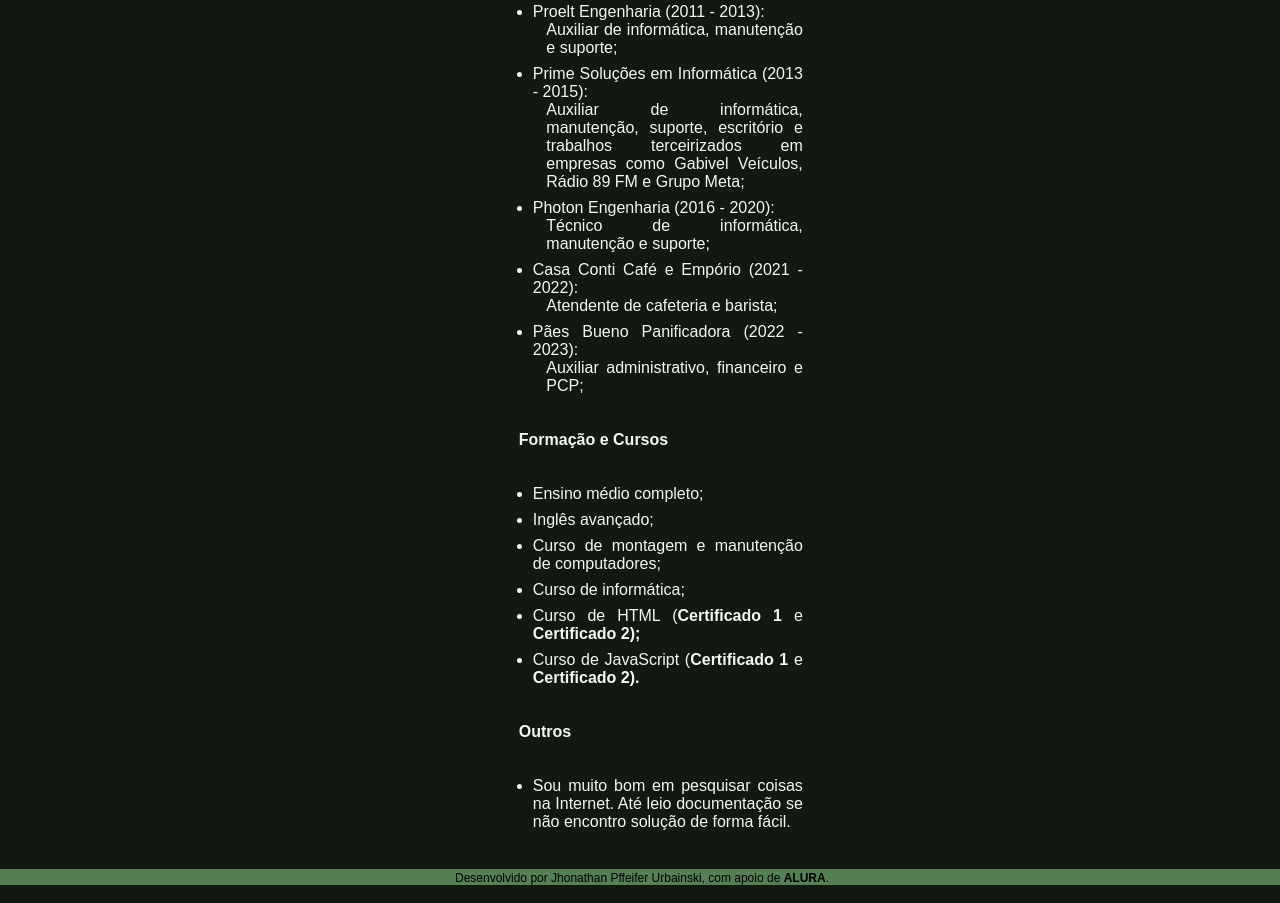
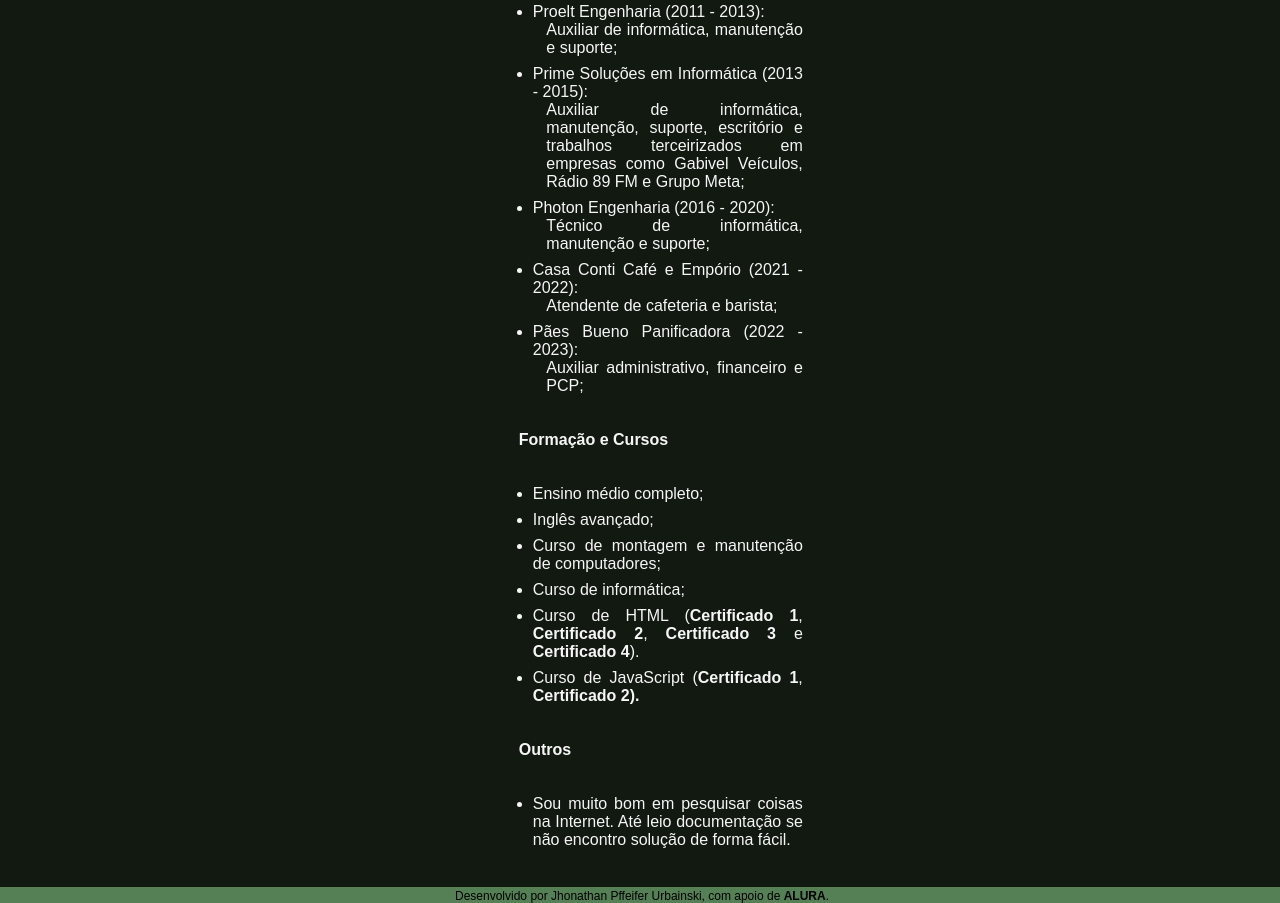
Before and after one commit to jhonathan-p/curriculo, a plain HTML site: page curriculo.html in a window 1280 px wide. Shown: the part 363-1266 px from the top of the page. Drawn offline with Linux system fonts and the light colour scheme.

Commit message:
adicionando novos certificados

```diff
--- a/curriculo.html
+++ b/curriculo.html
@@ -45,7 +45,8 @@
                 </li>
                 <li>
                     <p>Prime Soluções em Informática (2013 - 2015):</p>
-                    <p class="curriculo__job__desc">Auxiliar de informática, manutenção, suporte, escritório e trabalhos terceirizados em empresas como Gabivel Veículos, Rádio 89 FM e Grupo Meta;</p>
+                    <p class="curriculo__job__desc">Auxiliar de informática, manutenção, suporte, escritório e trabalhos
+                        terceirizados em empresas como Gabivel Veículos, Rádio 89 FM e Grupo Meta;</p>
                 </li>
                 <li>
                     <p>Photon Engenharia (2016 - 2020):</p>
@@ -65,29 +66,36 @@
 
             <ul>
                 <li>
-                <p>Ensino médio completo;</p>
+                    <p>Ensino médio completo;</p>
                 </li>
                 <li>
-                <p>Inglês avançado;</p>
+                    <p>Inglês avançado;</p>
                 </li>
                 <li>
-                <p>Curso de montagem e manutenção de computadores;</p>
+                    <p>Curso de montagem e manutenção de computadores;</p>
                 </li>
                 <li>
-                <p>Curso de informática;</p>
+                    <p>Curso de informática;</p>
                 </li>
                 <li>
-                <p>Curso de HTML (<a href="./assets/Certificado HTML 1 - formal.pdf" target="_blank">Certificado 1</a> e <a href="./assets/Certificado HTML 2 - formal.pdf" target="_blank">Certificado 2);</a></p>
+                    <p>Curso de HTML (<a href="./assets/Certificado HTML 1 - formal.pdf" target="_blank">Certificado 1</a>,
+                        <a href="./assets/Certificado HTML 2 - formal.pdf" target="_blank">Certificado 2</a>,
+                        <a href="./assets/Certificado HTML 3 - formal.pdf" target="_blank">Certificado 3</a> e
+                        <a href="./assets/Certificado HTML 4 - formal.pdf" target="_blank">Certificado 4</a>).
+                    </p>
                 </li>
                 <li>
-                <p>Curso de JavaScript (<a href="./assets/Certificado JavaScript 1 - formal.pdf" target="_blank">Certificado 1</a> e <a href="./assets/Certificado JavaScript 2 - formal.pdf" target="_blank">Certificado 2).</a></p>
+                    <p>Curso de JavaScript (<a href="./assets/Certificado JavaScript 1 - formal.pdf" target="_blank">Certificado 1</a>,
+                        <a href="./assets/Certificado JavaScript 2 - formal.pdf" target="_blank">Certificado 2).</a>
+                    </p>
                 </li>
             </ul>
 
             <h2 class="curriculo__subtitle">Outros</h2>
             <ul>
                 <li>
-                    <p> Sou muito bom em pesquisar coisas na Internet. Até leio documentação se não encontro solução de forma fácil.</p>
+                    <p> Sou muito bom em pesquisar coisas na Internet. Até leio documentação se não encontro solução de
+                        forma fácil.</p>
                 </li>
             </ul>
         </section>
@@ -95,7 +103,8 @@
     </main>
 
     <footer>
-        <p>Desenvolvido por Jhonathan Pffeifer Urbainski, com apoio de <a class="alura" href="https://www.alura.com.br/" target="_blank">ALURA</a>.</p>
+        <p>Desenvolvido por Jhonathan Pffeifer Urbainski, com apoio de <a class="alura" href="https://www.alura.com.br/"
+                target="_blank">ALURA</a>.</p>
     </footer>
     <script src="app.js" defer></script>
 </body>
```
Also changed, not shown: index.html (+1 -1 lines), 2 other files.
